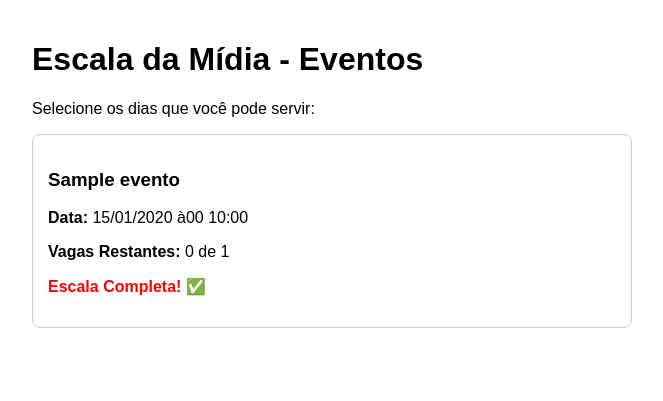
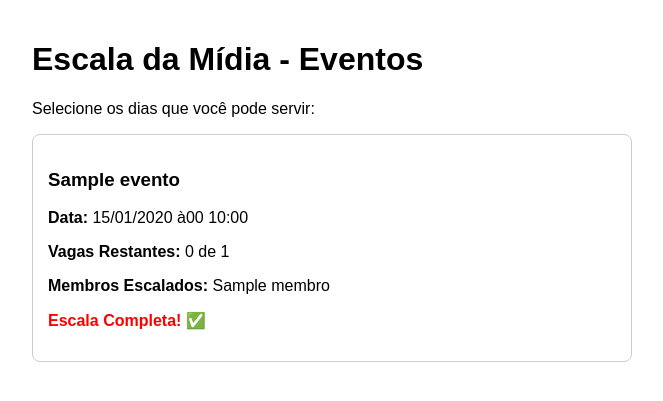
Before and after one commit to Aurineque/escala-app, a Django app: page / in a window 1280 px wide. Shown: the top 401 px of the page, without its empty margins (308-971 px from the left). Run offline with Django 5.2, Linux system fonts and the light colour scheme; tables that the repository leaves empty hold one stand-in row (values such as "Sample post").

Commit message:
Adiciona exibição de membros escalados nos eventos

```diff
--- a/escala/templates/escala/lista_eventos.html
+++ b/escala/templates/escala/lista_eventos.html
@@ -33,6 +33,16 @@
             <p><strong>Data:</strong> {{ evento.data|date:"d/m/Y às H:i" }}</p>
 
             <p><strong>Vagas Restantes:</strong> {{ evento.vagas_restantes }} de {{ evento.vagas_midia }}</p>
+            {% if evento.escala_set.all %}
+                <p>
+                    <strong>Membros Escalados: </strong>
+                    {% for escala in evento.escala_set.all %}
+                        {{ escala.membro.nome }}{% if not forloop.last %}, {% endif %}
+                    {% endfor %}
+                </p>
+            {% else %}
+                <p style="color: #999; font-style: italic;">Ninguém escalado ainda. Seja o primeiro!</p>
+            {% endif %}
 
             {% if evento.vagas_restantes > 0 %}
                 <a href="{% url 'voluntariar' evento.id %}" class="btn">Me voluntariar</a>
```
